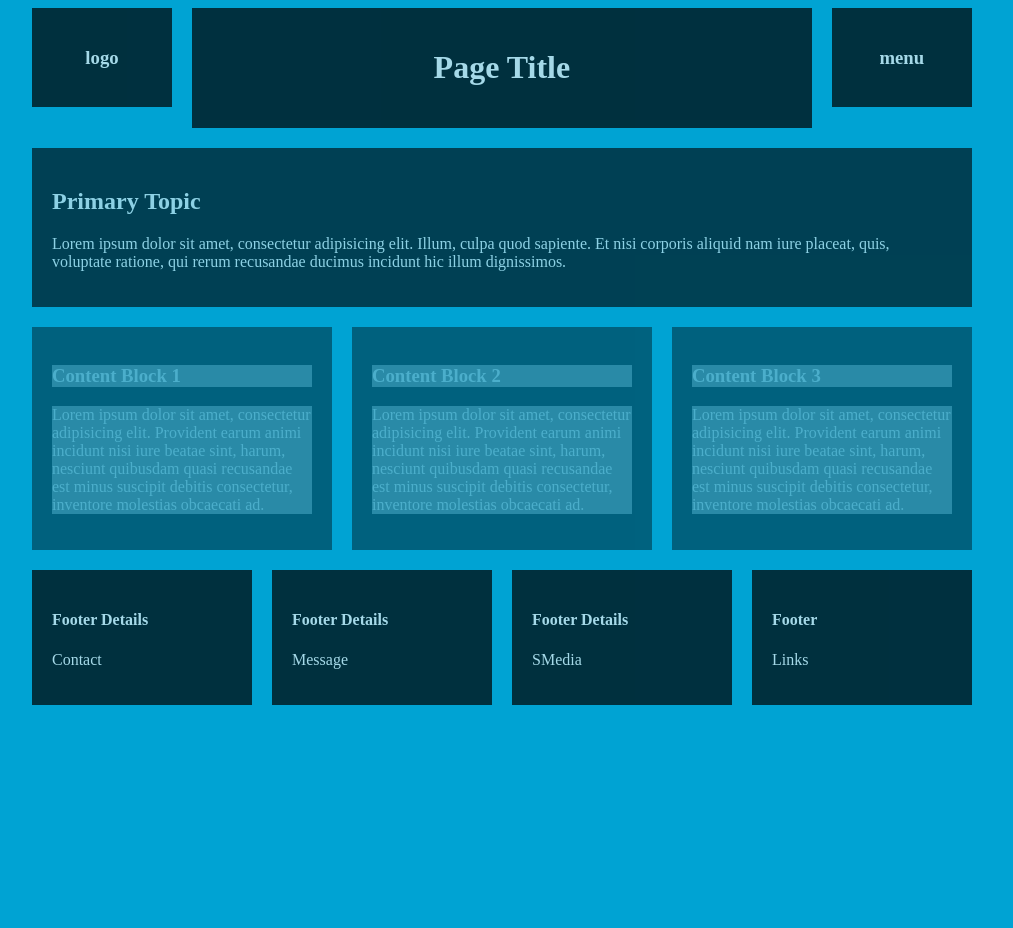
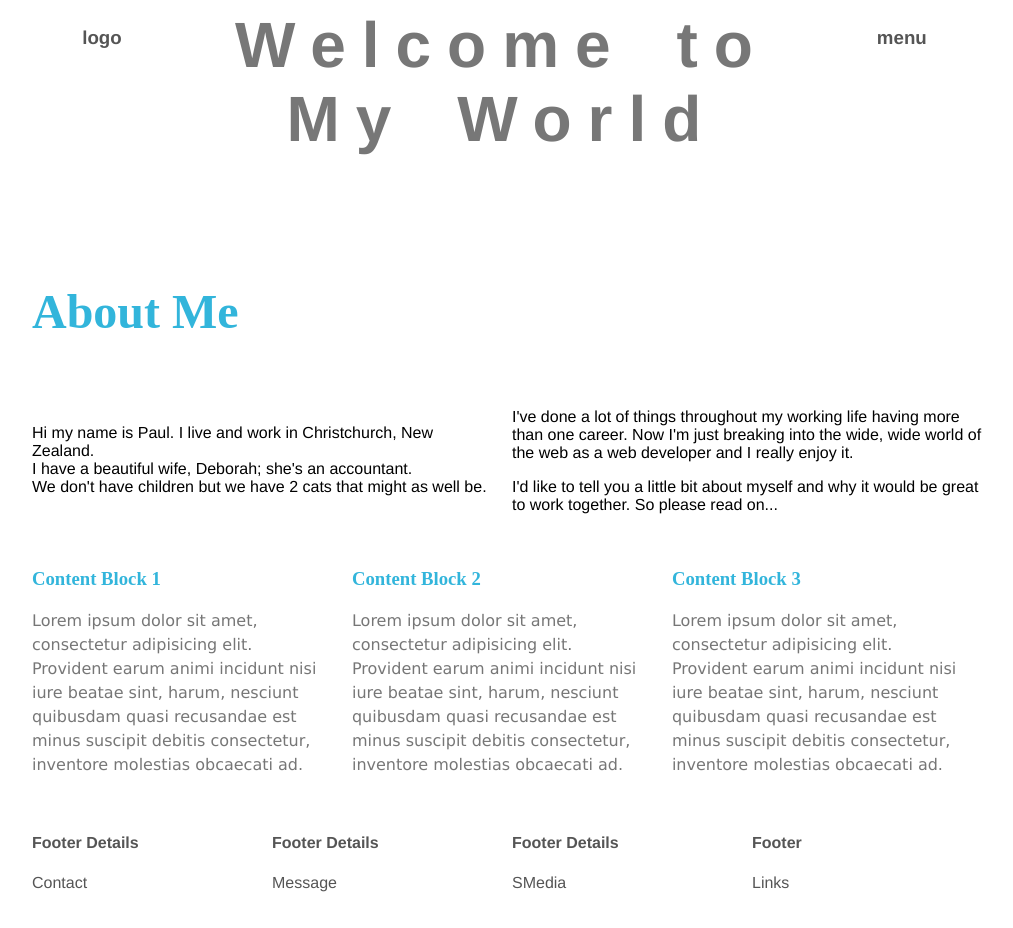
Before and after one commit to plammo/ywbc_portfolio_wireframe, a PHP site: page /blank_index.html in a window 1280 px wide. Shown: the whole page, without its empty margins (128-1141 px from the left). Before the commit the page ends 705 px from the top, so only its background shows below. Run offline with PHP 8.4, Linux system fonts and the light colour scheme.

Commit message:
latest updates and changes

```diff
--- a/blank_index.html
+++ b/blank_index.html
@@ -25,7 +25,7 @@
 			<div class="col-4-6 title">
 				<div class="content">
 
-					<h1>Page Title</h1>
+					<h1>Welcome to My World</h1>
 
 				</div>
 			</div>
@@ -44,13 +44,28 @@
 	<main>
 
 		<section class="section">
-			<div class="row">
+			<div class="row row1">
 				<div class="col-1-1 topic__1">
 					<div class="content">
-						<h2>Primary Topic</h2>
-						<p>Lorem ipsum dolor sit amet, consectetur adipisicing elit. Illum, culpa quod sapiente. Et nisi corporis aliquid nam iure placeat, quis, voluptate ratione, qui rerum recusandae ducimus incidunt hic illum dignissimos.</p>
+						<h2>About Me</h2>
 					</div>
 				</div>
+			</div>
+			<div class="row row2">
+
+					<div class="col-1-2 para1">
+						<p>Hi my name is Paul. I live and work in Christchurch, New Zealand.
+                		<br>I have a beautiful wife, Deborah; she's an accountant.<br>We don't have children but we have 2 cats that might as well be.</p>
+                	</div>
+
+                	<div class="-1-2 para2">
+                		<p>I've done a lot of things throughout my working life having more than one career. Now I'm just breaking into the wide, wide world of the web as a web developer and I really enjoy it.</p>
+
+					</div>
+
+					<div class="-1-1 para3">
+						<p>I'd like to tell you a little bit about myself and why it would be great to work together. So please read on...</p>
+					</div>
 			</div>
 		</section>
 
--- a/css/grid_styling.css
+++ b/css/grid_styling.css
@@ -27,8 +27,8 @@
 	}*/
 
 	.content{
-		background: black;
-		padding: 20px;
+		//background: black;
+		//padding: 20px;
 	}
 
 	.inner-content{
--- a/css/main.css
+++ b/css/main.css
@@ -3,8 +3,8 @@
 }
 
 body{
-	background-color:#00a3d3;//e9e9e9;
-	font-family: Thonburi;
+	//background-color:#00a3d3;//e9e9e9;
+	font-family: "Helvetica Neue", Helvetica, Arial, sans-serif;
 }
 
 /*header{
@@ -21,60 +21,92 @@ h2, h3{
 }
 
 
+.logo h3,
+.menu h3
+{
+	font-family: "Helvetica Neue", Helvetica, Arial, sans-serif;
+
+}
+
 .logo,
 .menu,
 .title {
 	text-align: center;
-	color:#ecf0f1;
-	opacity:.7;
+	color:#555;
 }
 
-.logo h3,
-.menu h3 {
-	font-family: Thonburi;
+.title{
+	letter-spacing: .5em;
+	font-size: 2em;
+	word-spacing: .5em;
+	color:#777;
+}
 
+.title h1 {
+	margin:0;
+}
+
+
+
+.row1 {
+
+	margin-top:80px;
+}
+
+.topic__1 p {
+	width:50%;
+	margin-left:25%;
+}
+
+.topic__1 h2 {
+	line-height: 150%;
+	font-size: 3em;
 }
 
 .topic__1,
 .topic__1__content--left,
 .topic__1__content--right,
 .topic__1__content--middle {
-	color:#ecf0f1;
-	opacity:.4;
+	color:#555;
+	opacity:.8;
 }
 
-/*.topic__1 h2,
+.topic__1 h2,
 .topic__1__content--left h3,
 .topic__1__content--right h3,
 .topic__1__content--middle h3 {
 
 	font-family: Zapfino;
-}*/
+	color:#00a3d3;
+}
 
-.topic__1{
-	opacity:.6;
+.topic__1 p{
+	font-size: 1.25em;
+	text-align: center;
+	line-height: 150%;
+	//word-spacing: .1em;
+	letter-spacing: .1em;
 }
 
 .topic__1__content--left h3,
 .topic__1__content--middle h3,
 .topic__1__content--right h3 {
-	background-color: gray;
-	opacity:.8;
+	//background-color: gray;
+	//opacity:.8;
 
 }
 
 .topic__1__content--left p,
 .topic__1__content--middle p,
 .topic__1__content--right p {
-	background-color: gray;
-	opacity:.8;
+	color:#555;
+	font-family: "Geneva", Tahoma, sans-serif;
+	line-height: 150%;
 }
 
-.footer__container {
-	background-color: gray;
-}
+
 
 .footer__contact {
-	color:#ecf0f1;
-	opacity:.7;
+	color:#555;
+	//opacity:.7;
 }
```
